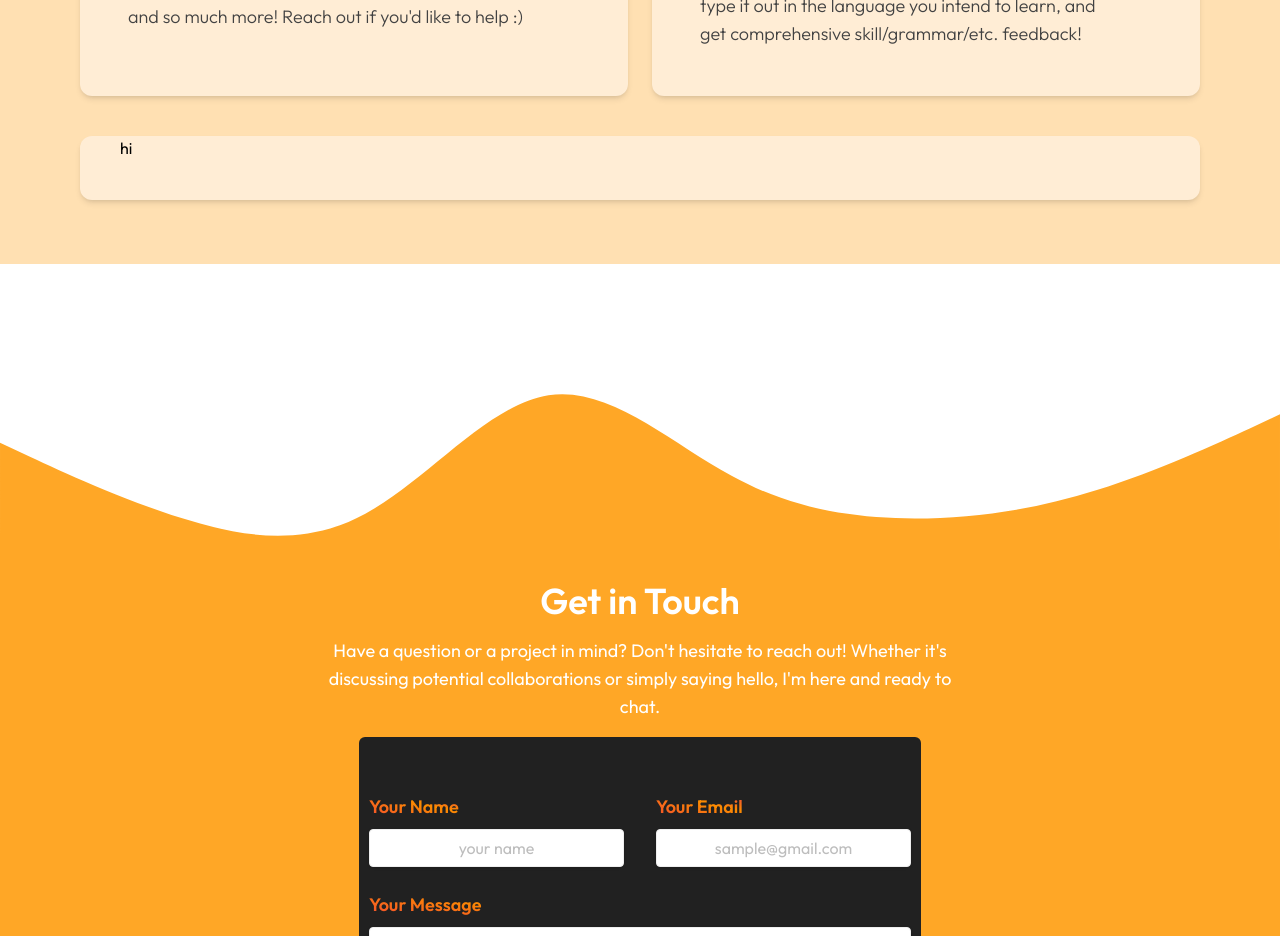
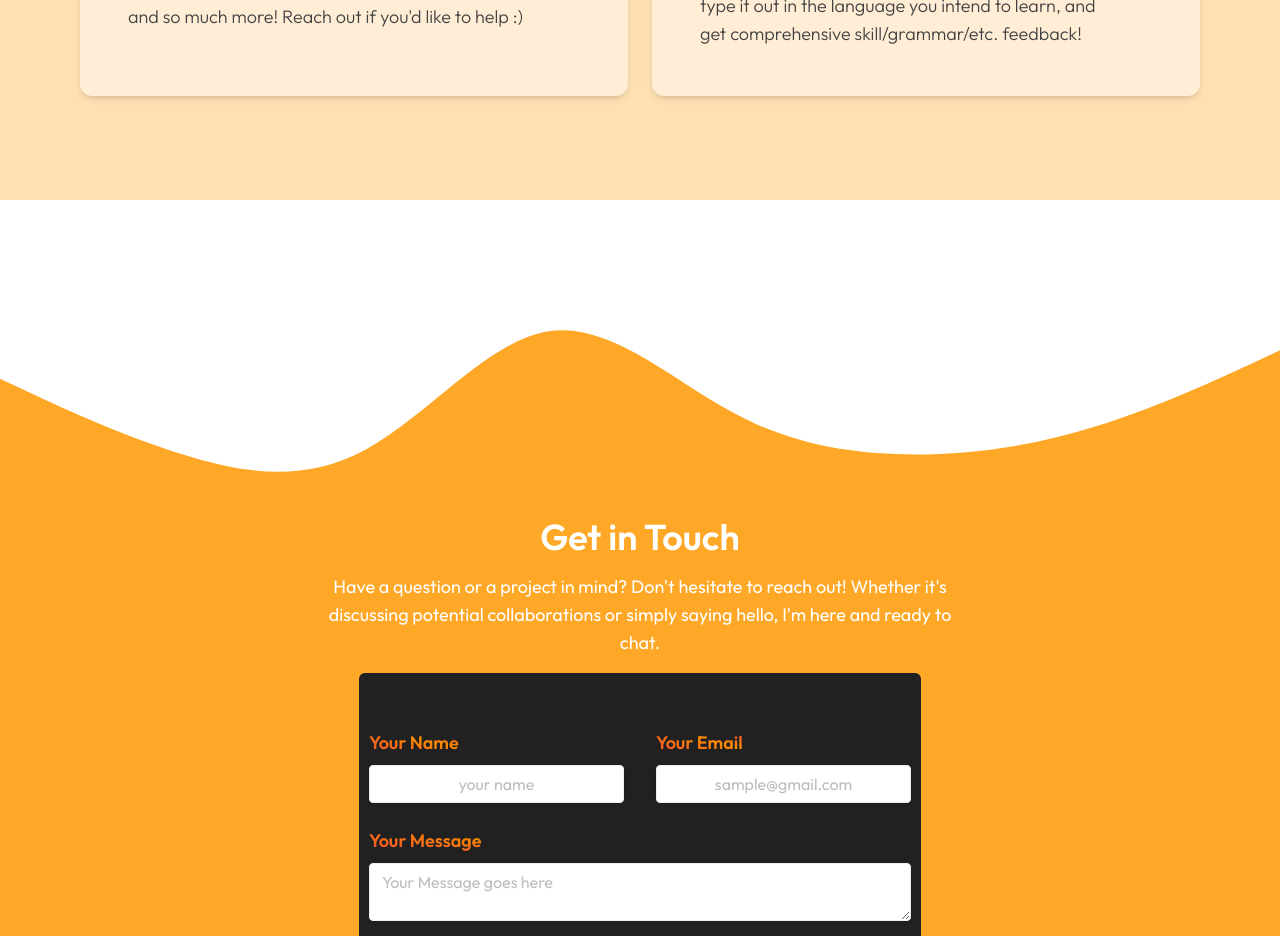
Before and after one commit to PkTheCoda/portfolio, a React (Vite) app: page / in a window 1280 px wide. Shown: the part 9380-10316 px from the top of the page. Built offline with nearby package versions, Linux system fonts and the light colour scheme.

Commit message:
uncomitted unfinished changes

```diff
--- a/src/Components/ExtraProjectsBottom.jsx
+++ b/src/Components/ExtraProjectsBottom.jsx
@@ -112,9 +112,9 @@ export default function ExtraProjectBottom() {
                 </a>
             </div> */}
 
-            <div className="pb-10 px-10 pt-0 w-full max-w-[70rem] mx-auto bg-[#ffedd5] rounded-xl shadow-md">
-                        hi
-            </div>
+            {/* <div className="pb-10 px-10 pt-0 w-full max-w-[70rem] mx-auto bg-[#ffedd5] rounded-xl shadow-md">
+                hi
+            </div> */}
 
         </div>
     )
```
